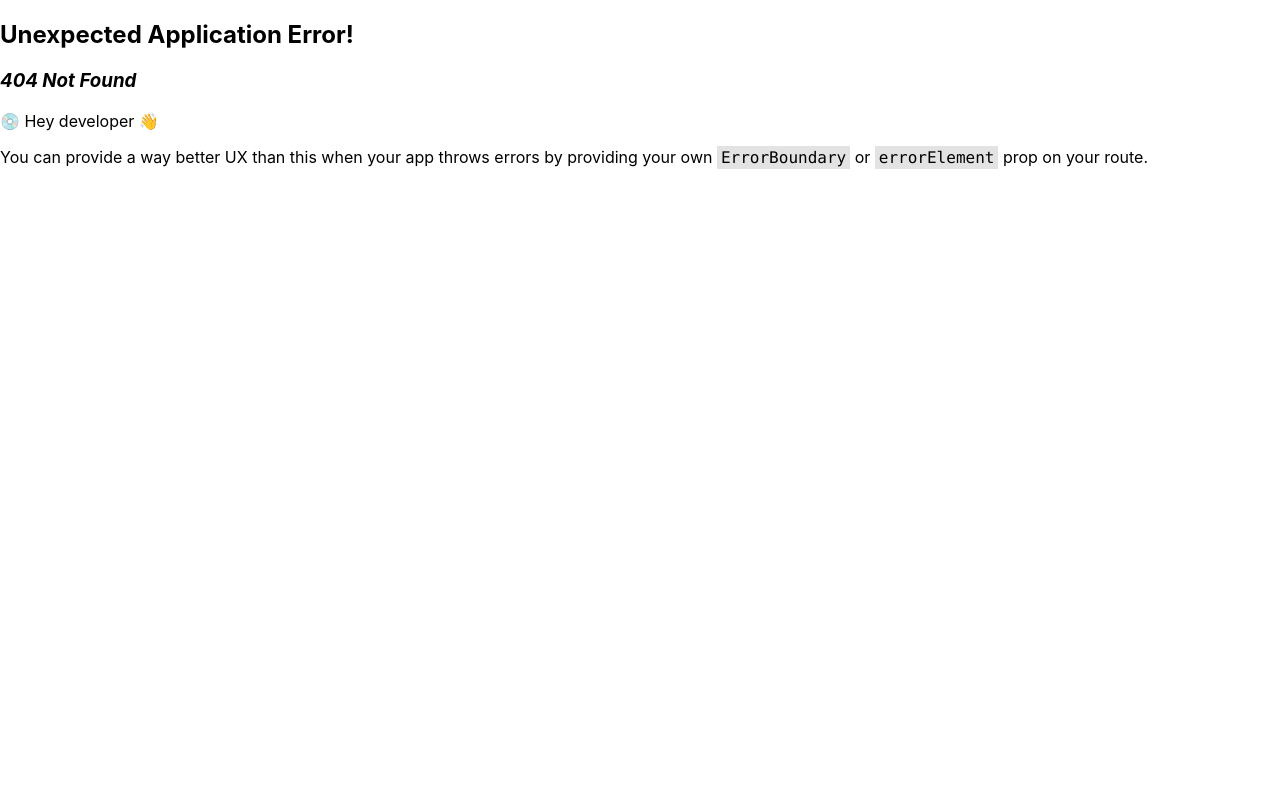
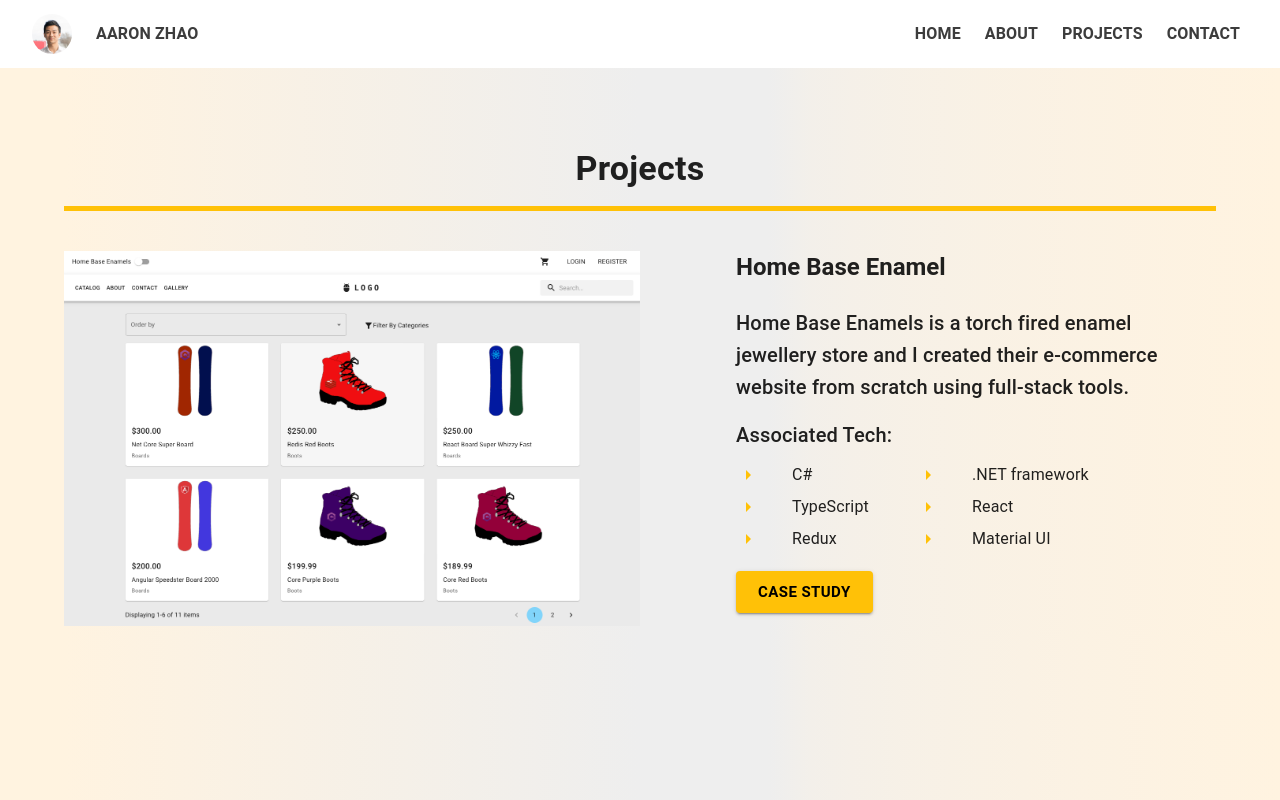
Before and after one commit to aaronzhao1229/portfolio, a React (Create React App) app: page /projects in a window 1280 px wide. Before the commit this address had no page. Built offline with nearby package versions, Linux system fonts and the light colour scheme.

Commit message:
add projects

```diff
--- a/src/components/About.jsx
+++ b/src/components/About.jsx
@@ -52,9 +52,7 @@ export default function About() {
           <Typography variant="h5" sx={{ fontWeight: 'bold', pb: 1 }}>
             Certification
           </Typography>
-          <List sx={{ width: '100%', maxWidth: 360, pb: 2 }}
-      aria-label="contacts"
-    >
+          <List sx={{ width: '100%', maxWidth: 360, pb: 2 }} aria-label="contacts">
               <ListItem disablePadding>
 
                   <ListItemIcon>
--- a/src/components/HomePage.jsx
+++ b/src/components/HomePage.jsx
@@ -1,5 +1,5 @@
 import SideLabel from '../layout/SideLabel'
-import { Button, Container, Grid, Typography } from '@mui/material'
+import { Button, Grid, Typography } from '@mui/material'
 
 export default function HomePage() {
   return (
--- /dev/null
+++ b/src/components/Projects.jsx
@@ -0,0 +1,105 @@
+import {
+  Container,
+  Grid,
+  Typography,
+  Divider,
+  List,
+  ListItem,
+  ListItemIcon,
+  ListItemText,
+  Button,
+} from '@mui/material'
+import ArrowRightIcon from '@mui/icons-material/ArrowRight'
+
+const projects = [
+  {
+    title: 'Home Base Enamel',
+    description:
+      'Home Base Enamels is a torch fired enamel jewellery store and I created their e-commerce website from scratch using full-stack tools.',
+    pictureUrl: '/images/projects/HomeBaseEnamels.png',
+    tech: [
+      'C#',
+      '.NET framework',
+      'TypeScript',
+      'React',
+      'Redux',
+      'Material UI',
+    ],
+    caseStudyLink: 'https://home-base-enamels.fly.dev',
+  },
+]
+export default function Projects() {
+  return (
+    <Container sx={{ pt: 10 }}>
+      <Grid container>
+        <Grid item xs={12} align="center" sx={{ pb: 5 }}>
+          <Typography variant="h4" sx={{ fontWeight: 'bold', pb: 2 }}>
+            Projects
+          </Typography>
+          <Divider
+            sx={{
+              backgroundColor: 'secondary',
+              borderBottomWidth: 5,
+              borderBottomLength: 10,
+              borderBottomColor: 'secondary.main',
+            }}
+          />
+        </Grid>
+
+        {projects.map((project) => (
+          <Grid container key={project.title}>
+            <Grid item xs={12} md={6}>
+              <img
+                src={`${project.pictureUrl}`}
+                alt={`${project.title}`}
+                style={{ width: '100%', objectFit: 'fill' }}
+              />
+            </Grid>
+            <Grid item xs={1} md={1}></Grid>
+            <Grid item xs={12} md={5} sx={{ pb: 2 }}>
+              <Typography variant="h5" sx={{ fontWeight: 'bold', pb: 3 }}>
+                {project.title}
+              </Typography>
+              <Typography variant="h6" sx={{ pb: 2 }}>
+                {project.description}
+              </Typography>
+              <Typography variant="h6" sx={{ pb: 0 }}>
+                Associated Tech:
+              </Typography>
+              <List
+                sx={{ width: '100%', maxWidth: 360, pb: 2 }}
+                aria-label="contacts"
+              >
+                <Grid container>
+                  {project.tech.map((tech) => (
+                    <Grid item xs={6}>
+                      <ListItem disablePadding>
+                        <ListItemIcon>
+                          <ArrowRightIcon sx={{ color: 'secondary.main' }} />
+                        </ListItemIcon>
+                        <ListItemText primary={`${tech}`} />
+                      </ListItem>
+                    </Grid>
+                  ))}
+                </Grid>
+              </List>
+              <Button
+                variant="contained"
+                color="secondary"
+                size="large"
+                sx={{ '&:hover': { color: 'primary' }, fontWeight: 'bold' }}
+                onClick={() =>
+                  window.open(
+                    `${project.caseStudyLink}`
+                  )
+                }
+              >
+                Case Study
+              </Button>
+            </Grid>
+          </Grid>
+        ))}
+      </Grid>
+    </Container>
+  )
+}
--- a/src/layout/Header.jsx
+++ b/src/layout/Header.jsx
@@ -93,7 +93,7 @@ function ResponsiveAppBar() {
               }}
             >
               {pages.map((page) => (
-                <MenuItem key={page} onClick={handleCloseNavMenu}>
+                <MenuItem key={page} onClick={() => navigateTo(page)}>
                   <Typography textAlign="center">{page}</Typography>
                 </MenuItem>
               ))}
--- a/src/router/Routes.jsx
+++ b/src/router/Routes.jsx
@@ -2,6 +2,7 @@ import { createBrowserRouter } from "react-router-dom";
 import App from "../App";
 import About from "../components/About";
 import HomePage from "../components/HomePage";
+import Projects from "../components/Projects";
 
 export const router = createBrowserRouter([
     {
@@ -9,7 +10,8 @@ export const router = createBrowserRouter([
         element: <App />,
         children: [
           {path: '/', element: <HomePage />},
-          {path: 'about', element: <About />}
+          {path: 'about', element: <About />},
+          {path: 'projects', element: <Projects />},
         ]
     }
 ])
```
Also changed, not shown: public/images/projects/HomeBaseEnamels.png (added). Lines whose indentation alone changed are shown as unchanged.
